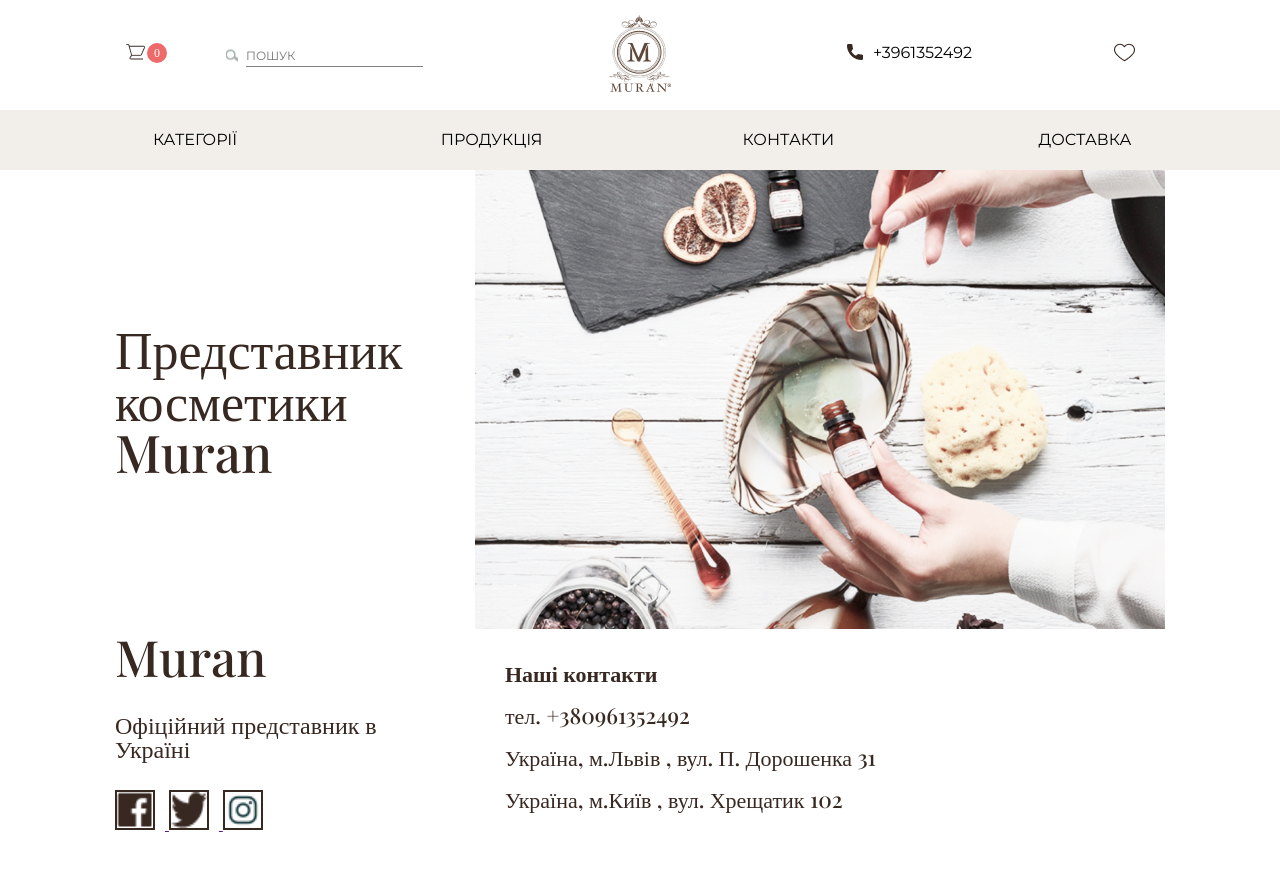
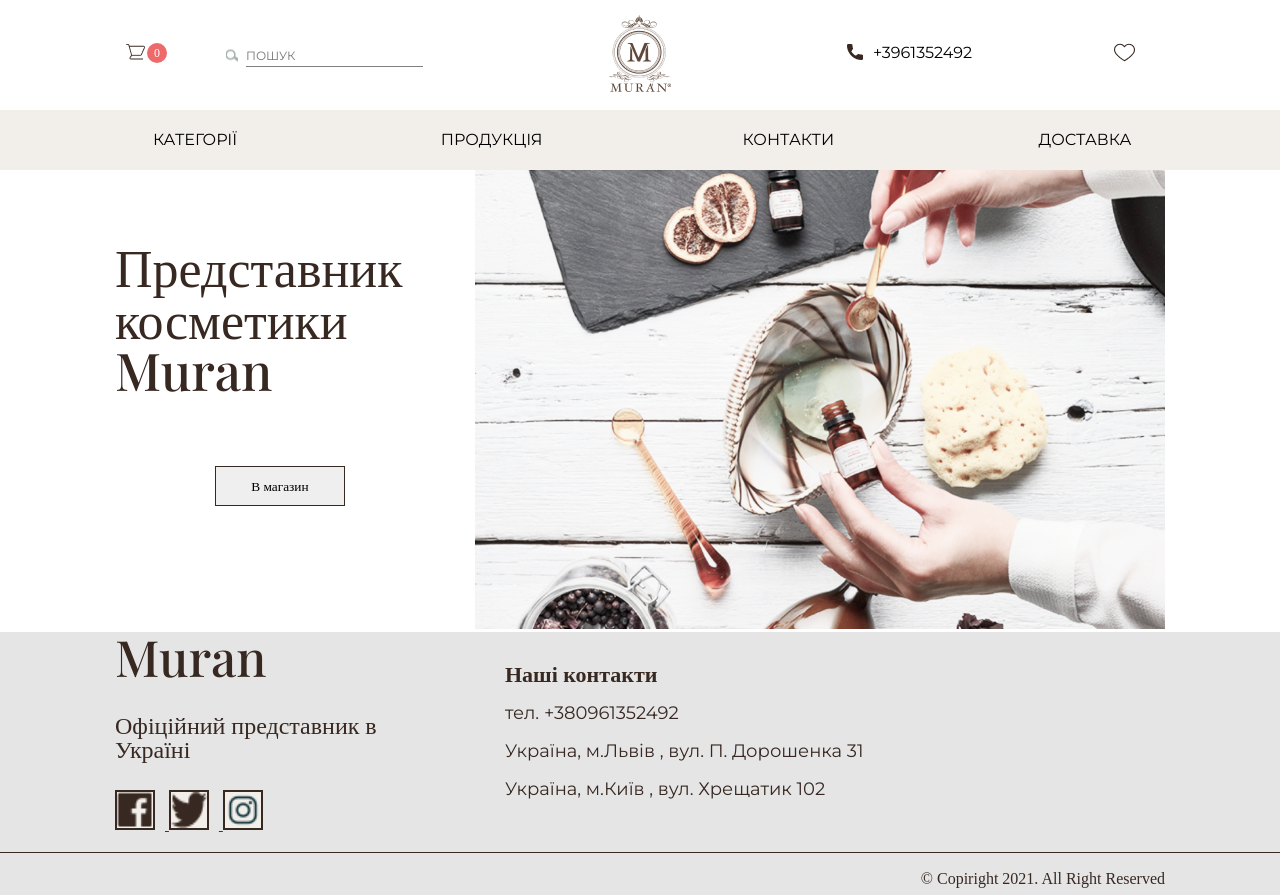
Before and after one commit to Rocksolana/Muran, a plain HTML site: page index.html in a window 1280 px wide. Before the commit the page ends 840 px from the top, so only its background shows below. Drawn offline with nearby package versions, Linux system fonts and the light colour scheme.

Commit message:
fixed footer

```diff
--- a/index.html
+++ b/index.html
@@ -13,6 +13,8 @@
     <link
         href="https://fonts.googleapis.com/css2?family=Playfair+Display:wght@500&family=Shippori+Mincho:wght@800&display=swap"
         rel="stylesheet">
+    <link rel="preconnect" href="https://fonts.gstatic.com">
+    <link href="https://fonts.googleapis.com/css2?family=Montserrat&display=swap" rel="stylesheet">
     <link rel="stylesheet" href="reset.css">
     <link rel="stylesheet" href="style.css">
 </head>
@@ -94,14 +96,19 @@
         </div>
     </header>
 
-    <section class="main_s">
+    <section class="main_section">
         <div class="conteiner">
             <div class="row header-row">
                 <div class="col-sm-4">
+                    <div class="main_section_title">
                         <div class="main_title">
                             Представник косметики Muran
                         </div>
+                        <button class="btn"> В магазин </button>
                     </div>
+
+                </div>
+
                 <div class="col-sm-8">
                     <div class="img">
                         <img src="images/main_image.png" alt="main_image" class="main_image">
@@ -110,8 +117,6 @@
 
             </div>
         </div>
-
-
     </section>
 
     <section class="contact">
@@ -136,7 +141,7 @@
 
                     </div>
                 </div>
-                <div class="col-xs-8">
+                <div class="col-sm-8">
                     <div class="contact_info">
                         <div class="contact_item">
                             Наші контакти
@@ -159,6 +164,13 @@
 
     </section>
     <footer class="footer">
+        <div class="conteiner">
+            <div class="row header-row">
+                <div class="col-xs-12">
+                    <div class="credits"> &#169; Copiright 2021. All Right Reserved</div>
+                </div>
+            </div>
+        </div>
 
     </footer>
     <script src="app.js"></script>
--- a/style.css
+++ b/style.css
@@ -114,7 +114,23 @@
         top:8px;
     }
     .main_title {
-        font-size: 30px;
+        font-size: 36px;
+        padding:50px 0;
+
+    }
+    .phone_item,.address_item {
+        font-size: 12px;
+    }
+    .contact {
+        background-color: #372821;
+        color: #F2EFEB;
+    }
+    .footer {
+        background-color: #372821;
+        color: white;
+    }
+    .social {
+        background-color: #F2EFEB;
     }
 }
 @media(max-width:767px){
@@ -128,6 +144,7 @@
         display: flex;
         justify-content: center;
       }
+
     .nav-mobile-menu {
         width: 20px;
         height: 20px;
@@ -200,14 +217,32 @@
     .menu > li {
         padding: 7px;
     }
-    .main_s{
+    .main_section{
         display: flex;
         flex-direction: column;
     }
     .main_title {
         font-size: 30px;
+        padding: 30px 0;
+    }
+    .footer {
+        background-color: #372821;
+        color: white;
+    }
+    .img {
+        padding-top: 20px;
     }
 
+    .phone_item,.address_item {
+        font-size: 16px;
+}
+.contact {
+    background-color: #372821;
+    color: #F2EFEB;
+}
+.social {
+    background-color: #F2EFEB;
+}
 }
 @media(min-width:992px) {
     .conteiner {
@@ -230,6 +265,24 @@
     .main_title {
         font-size: 36px;
     }
+    .footer {
+        background-color: #E5E5E5;
+        color:#372821;
+        display: flex;
+        align-items: center;
+        border-top: 1px solid #372821;
+        padding-top:10px;
+    }
+.main_title {
+    padding:50px 0;
+}
+.phone_item,.address_item {
+    font-size: 16px;
+}
+.contact {
+    background-color: #E5E5E5;
+    color:#372821;
+}
 
 }
 @media(min-width:1200px) {
@@ -242,7 +295,20 @@
 .main_title {
         font-size: 52px;
     }
+    .footer {
 
+        padding-top:10px;
+    }
+    .main_title {
+        padding:70px 0;
+    }
+    .phone_item,.address_item {
+        font-size: 18px;
+    }
+    .contact {
+        background-color: #E5E5E5;
+        color:#372821;
+    }
 }
 .logo {
     display: flex;
@@ -356,7 +422,7 @@
     width: 170px;
     background-color:#F2EFEB;
     position: absolute;
-    left: 193px;
+
 
 }
 .submenu > ul{
@@ -382,30 +448,40 @@
     display: block;
 
 }
-.main_s {
+.main_section {
     display: flex;
     justify-content: center;
     align-items: center;
-    flex-wrap: wrap;
     padding: 0;
     margin: 0;
+
+}
+.main_section_title {
+    display: flex;
+    justify-content: center;
+    align-items: center;
+    flex-direction: column;
 }
 .main_title {
     color: #372821;
     font-family: 'Playfair Display', serif;
-    display: flex;
-    height: 460px;
-    align-items: center;
+
+}
+.btn {
+    border: 1px solid #372821;
+    padding: 10px;
+    width: 130px;
+    font-family: 'Playfair Display', serif;
 }
 
 .main_image{
     width: 100%;
 }
 .contact {
-    color: #372821;
     font-family: 'Playfair Display', serif;
     display: flex;
     align-items: center;
+    padding-bottom: 20px;
 
 }
 .contact_title {
@@ -435,11 +511,23 @@
 .contact_item {
     font-size: 22px;
     font-weight: bold;
+
 }
 .phone_item,.address_item {
-    font-size: 22px;
+    font-family: 'Montserrat', sans-serif;
     padding-top: 20px;
+}
 
+.credits {
+    line-height: 2;
+    justify-content: flex-end;
+    display: flex;
+}
+.footer {
+
+    display: flex;
+    align-items: center;
+    border-top: 1px solid #372821;
 }
 
 
```
Lines whose indentation alone changed are shown as unchanged.
